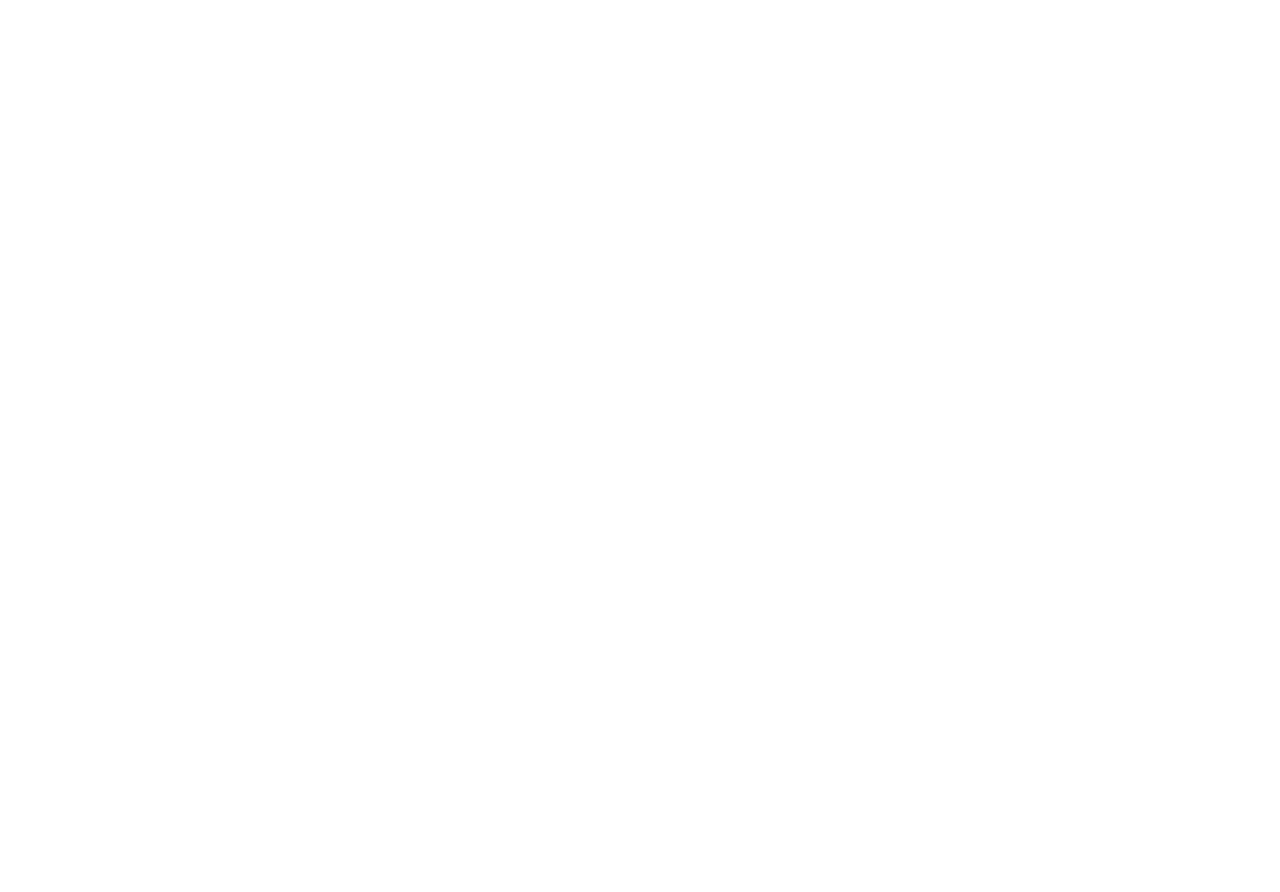
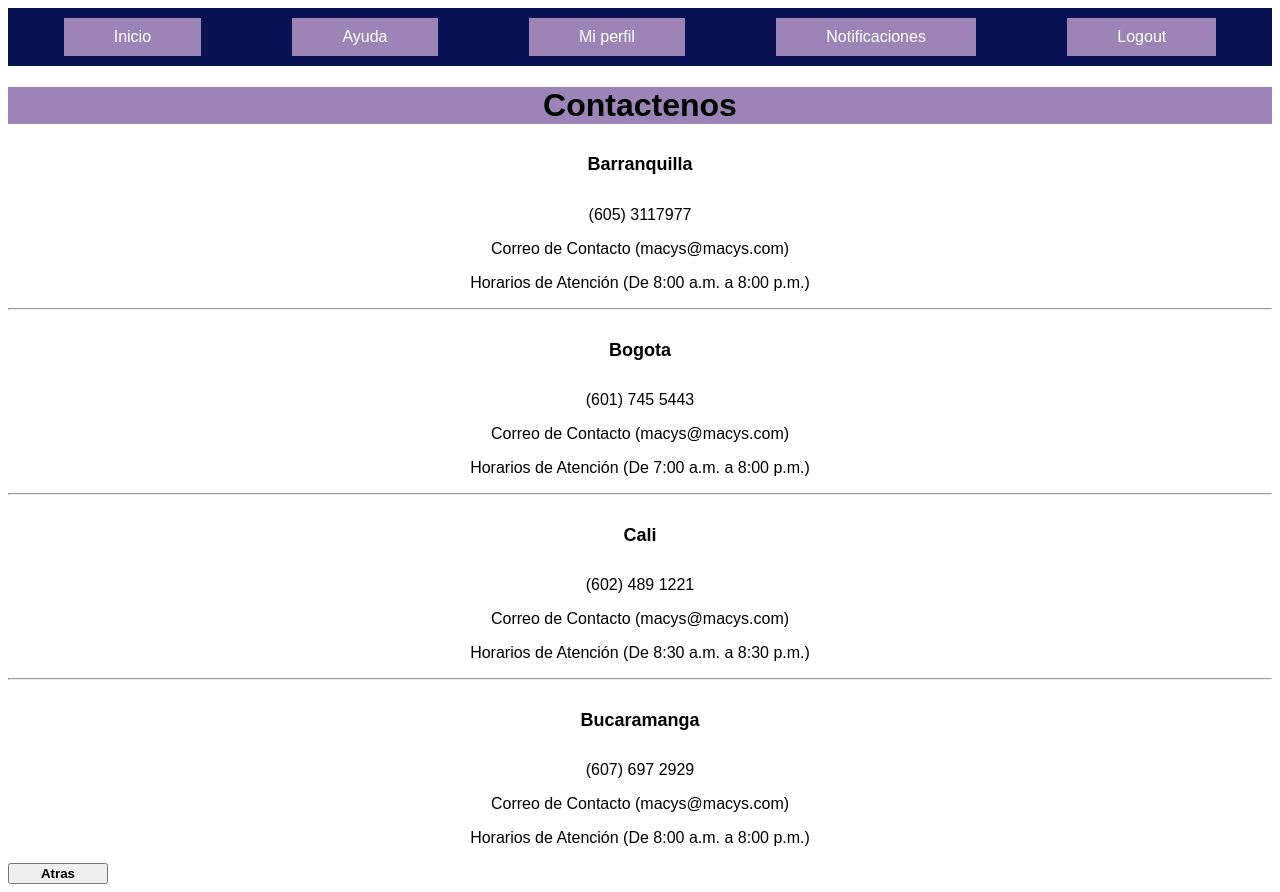
Before and after one commit to robinvalmoris/MacysSprint5, a Flask app: page /contactenos in a window 1280 px wide. Before the commit the page is empty. Before the commit the page ends 800 px from the top, so only its background shows below. Run offline with Flask 2, Linux system fonts and the light colour scheme.

Commit message:
Creación de enlance con contactenos

```diff
--- a/templates/contactenos.html
+++ b/templates/contactenos.html
@@ -8,7 +8,47 @@
     <link rel="stylesheet" href="{{url_for('static', filename='CSS/miestilo.css')}}">
 </head>
 <body>
+    <nav>
+        <a href="/inicio" class="nav-enlace" >Inicio</a>
+        <a href="#" class="nav-enlace" >Ayuda</a>
+        <a href="#" class="nav-enlace" >Mi perfil</a>
+        <a href="#" class="nav-enlace" >Notificaciones</a>
+        <a href="/logout" class="nav-enlace" >Logout</a>
+    </nav>
+    <h1 class="Comentarios">Contactenos</h1>
 
 
+    <section class="contenedor-comentario bloque text-center">
+        <div class="Comentario">
+            <h5>Barranquilla</h5>
+            <p>(605) 3117977</p>
+            <P>Correo de Contacto (macys@macys.com)</P>
+            <p>Horarios de Atención (De 8:00 a.m. a 8:00 p.m.)</p>
+        </div>
+        <hr>
+
+        <div class="columna-comentario">
+            <h5>Bogota</h5>
+            <p>(601) 745 5443</p>
+            <P>Correo de Contacto (macys@macys.com)</P>
+            <p>Horarios de Atención (De 7:00 a.m. a 8:00 p.m.)</p>
+
+        </div>
+        <hr>
+        <div class="columna-comentario">
+            <h5>Cali</h5>
+            <p>(602) 489 1221</p>
+            <P>Correo de Contacto (macys@macys.com)</P>
+            <p>Horarios de Atención (De 8:30 a.m. a 8:30 p.m.)</p>
+        </div>
+        <hr>
+        <div class="columna-comentario">
+            <h5>Bucaramanga</h5>
+            <p>(607) 697 2929</p>
+            <P>Correo de Contacto (macys@macys.com)</P>
+            <p>Horarios de Atención (De 8:00 a.m. a 8:00 p.m.)</p>
+        </div>
+    </section>
+    <button class="boton2">Atras</button>
 </body>
 </html>
--- a/templates/inicio.html
+++ b/templates/inicio.html
@@ -10,7 +10,7 @@
 <body>
     <nav>
         <a href="/inicio" class="nav-enlace" >Inicio</a>
-        <a href="#" class="nav-enlace" >Contáctenos</a>
+        <a href="/contactenos" class="nav-enlace" >Contáctenos</a>
         <a href="#" class="nav-enlace" >Ayuda</a>
         <a href="#" class="nav-enlace" >Mis compras</a>
         <a href="#" class="nav-enlace" >Mi perfil</a>
```
